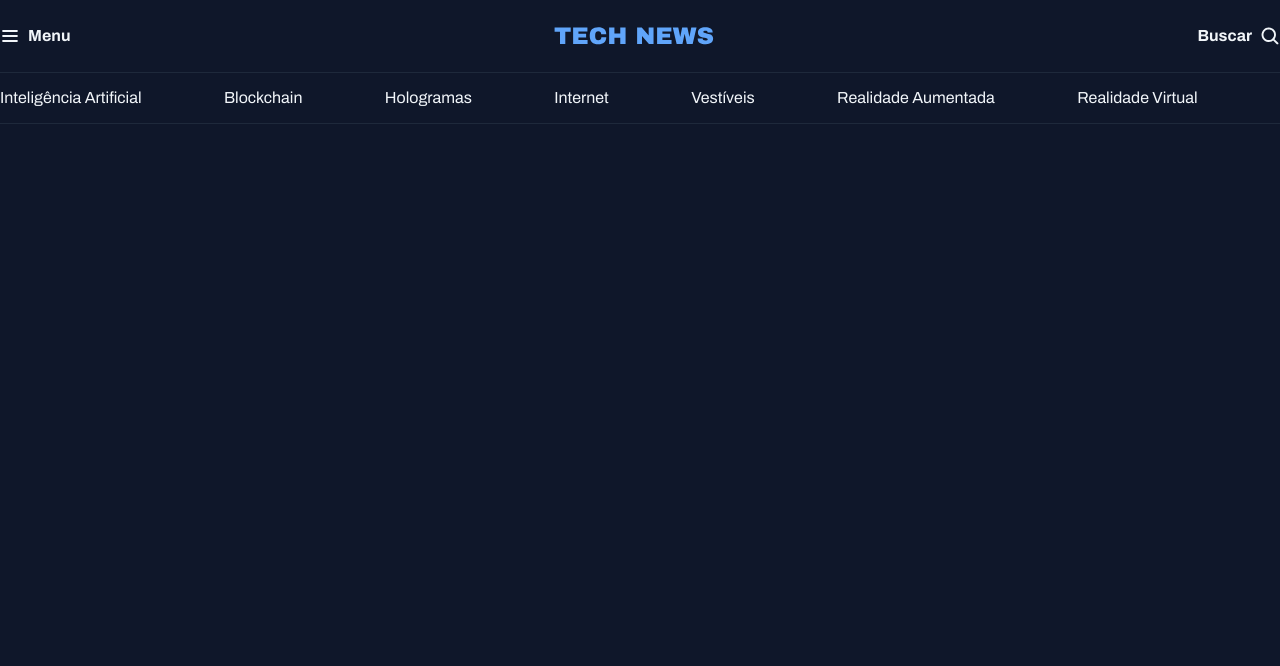
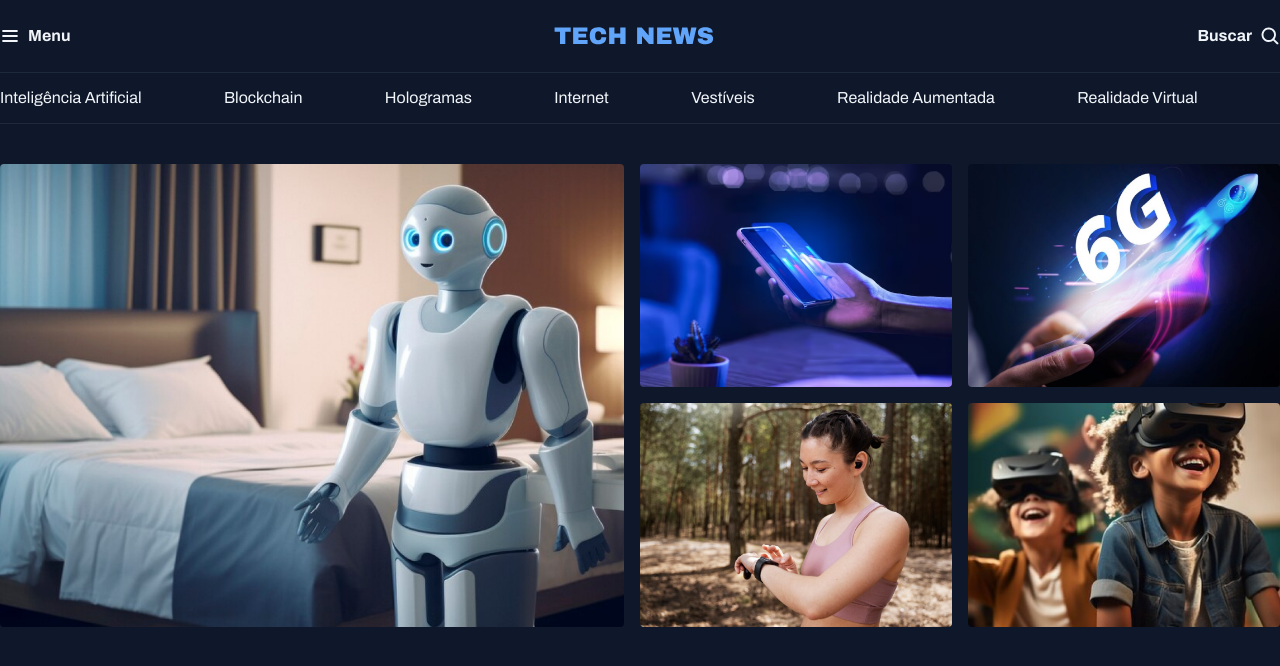
Before and after one commit to GcBreda/PortaldeNoticias, a plain HTML site: page index.html in a window 1280 px wide. Drawn offline with Linux system fonts and the light colour scheme.

Commit message:
Estruturando a seção destaques

```diff
--- a/index.html
+++ b/index.html
@@ -42,5 +42,28 @@
     </nav>
 
   </header>
+
+  <main class="grid container">
+    <section id="featured" class="grid grid-flow-col gap-16">
+      <div>
+        <img src="assets/images/Image 01.png" alt="">
+      </div>
+      <div class="grid grid-cols-2 gap-16">
+      <div>
+        <img src="assets/images/Image 02.png" alt="">
+      </div>
+      <div>
+        <img src="assets/images/Image 03.png" alt="">
+      </div>
+      <div>
+        <img src="assets/images/Image 04.png" alt="">
+      </div>
+      <div>
+        <img src="assets/images/Image 05.png" alt="">
+      </div>
+    </div>
+    </section>
+  </main>
+
 </body>
 </html>
--- a/styles/global.css
+++ b/styles/global.css
@@ -41,18 +41,16 @@ h1 , h2 , h3 {
   font:inherit;
 }
 
+img {
+  max-width: 100%;
+}
+
 ;.container {
   max-width: 1280px;
   padding-inline: 32px;
   margin-inline: auto ;
 }
 
-/* utility-first */
-
-.grid {
-  display: grid;
+main {
+  margin-top: 40px;
 }
-
-.grid-flow-col {
-  grid-auto-flow: column;
-}
--- a/styles/index.css
+++ b/styles/index.css
@@ -1,2 +1,4 @@
 @import url(global.css);
+@import url(utility.css);
 @import url(header.css);
+@import url(sections.css);
--- /dev/null
+++ b/styles/sections.css
@@ -0,0 +1,7 @@
+#featured {
+  img {
+    height: 100%;
+    object-fit: cover;
+    border-radius: 4px;
+  };
+}
--- /dev/null
+++ b/styles/utility.css
@@ -0,0 +1,17 @@
+/* utility-first */
+
+.grid {
+  display: grid;
+}
+
+.grid-flow-col {
+  grid-auto-flow: column;
+}
+
+.grid-cols-2 {
+  grid-template-columns: 1fr 1fr;
+}
+
+.gap-16 {
+  gap: 16px;
+}
```
